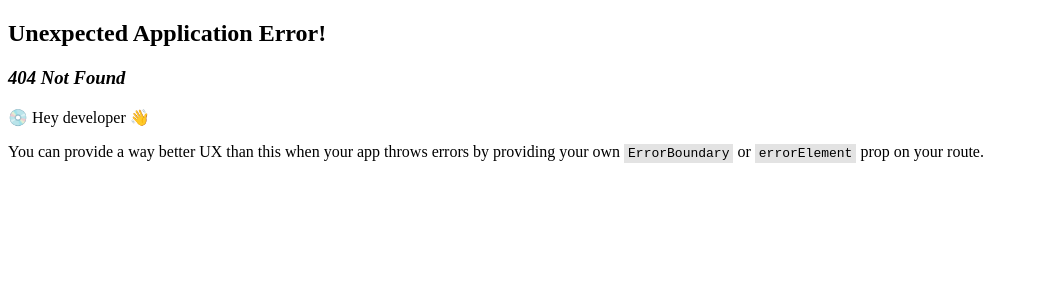
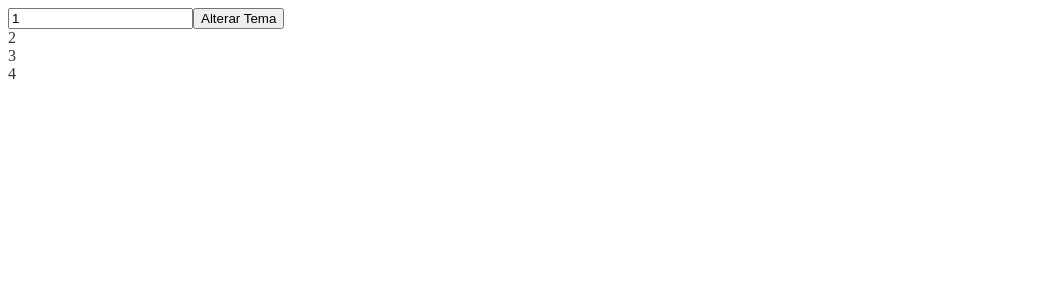
Before and after one commit to GabrielOGW/Learning_React, a React (Create React App) app in the folder react_hooks/: page /components/callback.js in a window 1280 px wide. Before the commit this address had no page. Shown: the top 300 px of the page, without its empty margins (0-1039 px from the left). Built offline with nearby package versions, Linux system fonts and the light colour scheme.

Commit message:
feat: useCallback

```diff
--- a/react_hooks/src/App.js
+++ b/react_hooks/src/App.js
@@ -6,6 +6,7 @@
 import Ref from "./routes/components/ref";
 import Context from "./routes/components/context";
 import Reducer from "./routes/components/reducer";
+import Callback from "./routes/components/callback";
 
 const router = createBrowserRouter([
   {
@@ -36,6 +37,10 @@
     path: "/components/reducer.js",
     element: <Reducer />,
   },
+  {
+    path: "/components/callback.js",
+    element: <Callback />,
+  },
 ]);
 
 export default function App() {
--- /dev/null
+++ b/react_hooks/src/routes/components/List.js
@@ -0,0 +1,13 @@
+import React, {useEffect, useState} from 'react'
+
+export default function List({ getItems }) {
+  const [items, setItems] = useState([])
+
+  useEffect(() => {
+    setItems(getItems(1))
+    console.log("atualizando items")
+  }, [getItems])
+  return (
+    items.map(item => <div key={item}>{item}</div>)
+  )
+}
--- /dev/null
+++ b/react_hooks/src/routes/components/callback.js
@@ -0,0 +1,30 @@
+import React, { useState, useCallback } from "react";
+import List from "./List";
+
+export default function Callback() {
+  const [number, setNumber] = useState(1);
+  const [dark, setDark] = useState(false);
+
+  const getItems = useCallback((incrementador) => {
+    return [number + incrementador, number + 1+ incrementador, number + 2+ incrementador];
+  }, [number]);
+
+  const theme = {
+    backgroundColor: dark ? "#333" : "#FFF",
+    color: dark ? "#FFF" : "#333",
+  };
+
+  return (
+    <div style={theme}>
+      <input
+        type="number"
+        value={number}
+        onChange={(e) => setNumber(parseInt(e.target.value))}
+      />
+      <button onClick={() => setDark((prevDark) => !prevDark)}>
+        Alterar Tema
+      </button>
+      <List getItems={getItems} />
+    </div>
+  );
+}
--- a/react_hooks/src/routes/root.jsx
+++ b/react_hooks/src/routes/root.jsx
@@ -23,6 +23,9 @@
             <li>
               <a href={`/components/reducer.js`}>Reducer</a>
             </li>
+            <li>
+              <a href={`/components/callback.js`}>Reducer</a>
+            </li>
           </ul>
         </nav>
       </div>
```
